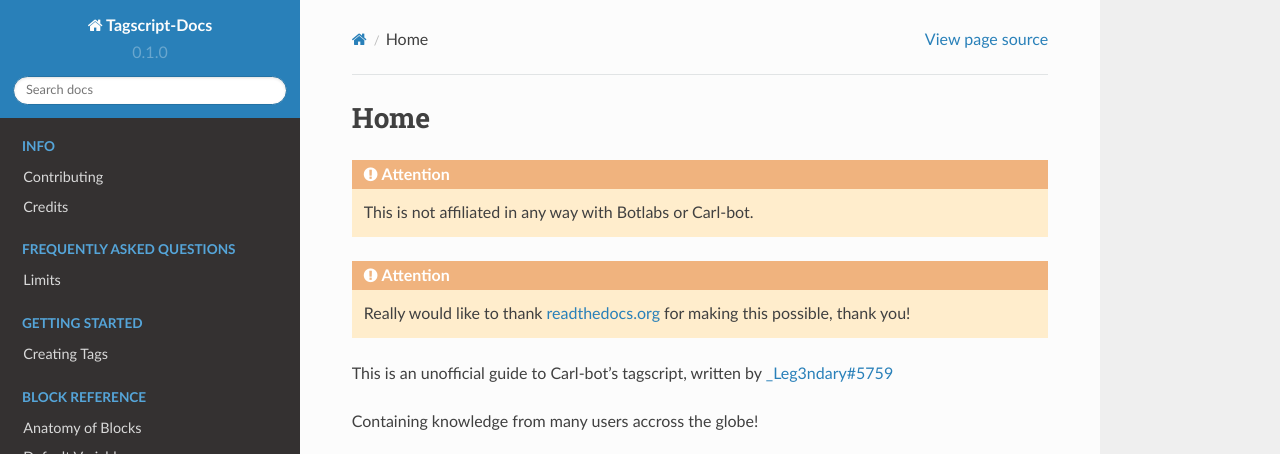
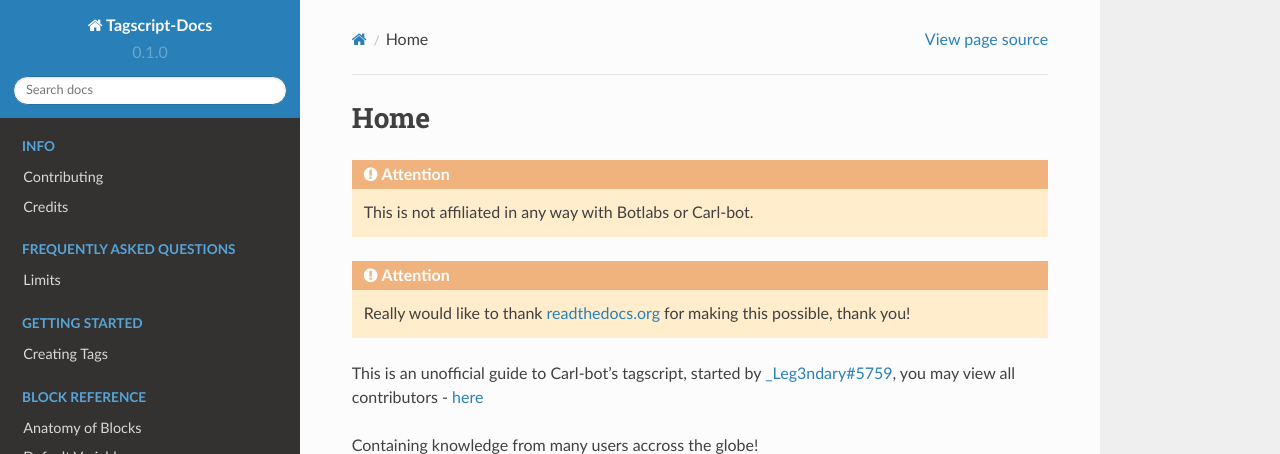
Before and after one commit to Leg3ndary/tagscript-docs, a Sphinx documentation site: the page built from docs/source/index.rst, in a window 1280 px wide and 1000 px high, cut to the strip 0-454 px from the top of the window. Built offline with Sphinx 7.4.7 and the Read the Docs theme 2.0.0, drawn with Linux system fonts in a browser that asks for light colours.

Commit message:
Seeing if this works

```diff
--- a/docs/source/index.rst
+++ b/docs/source/index.rst
@@ -9,7 +9,7 @@ Home
 
     Really would like to thank `readthedocs.org <https://readthedocs.org>`_ for making this possible, thank you!
 
-This is an unofficial guide to Carl-bot's tagscript, written by `_Leg3ndary#5759 <https://discordapp.com/users/360061101477724170/>`_
+This is an unofficial guide to Carl-bot's tagscript, started by `_Leg3ndary#5759 <https://discordapp.com/users/360061101477724170/>`_, you may view all contributors - :doc:`here </contributing>`
 
 Containing knowledge from many users accross the globe!
 
```
